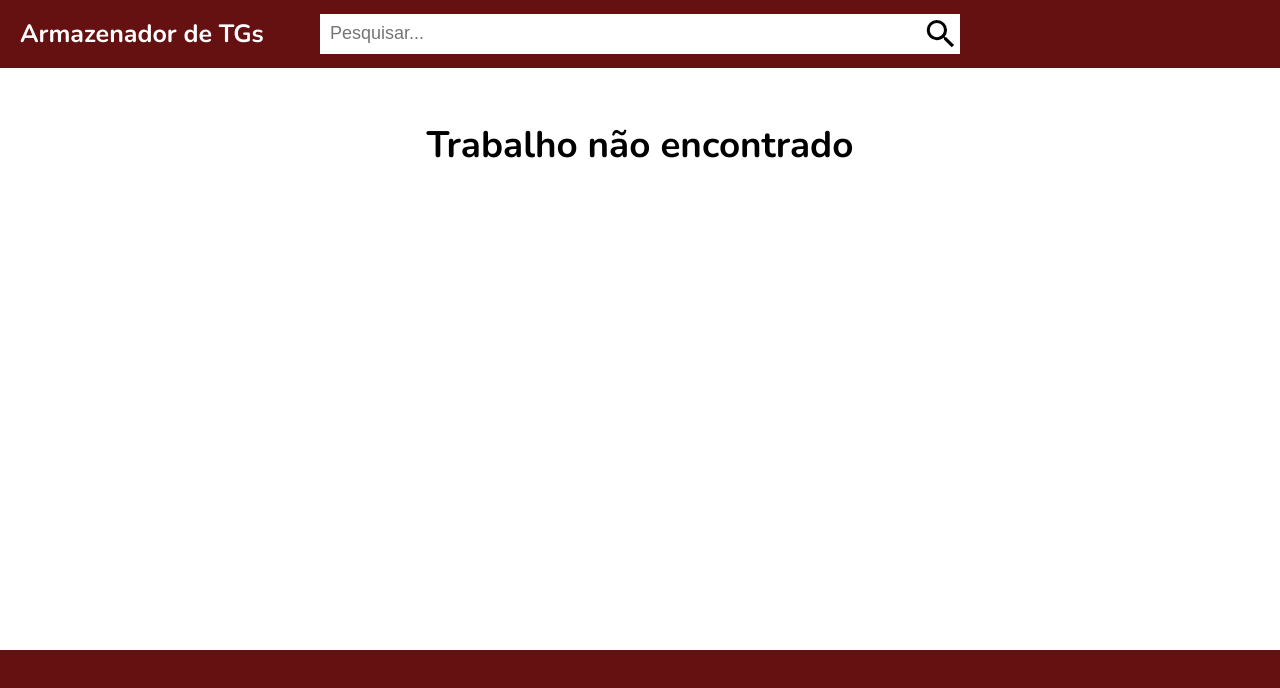
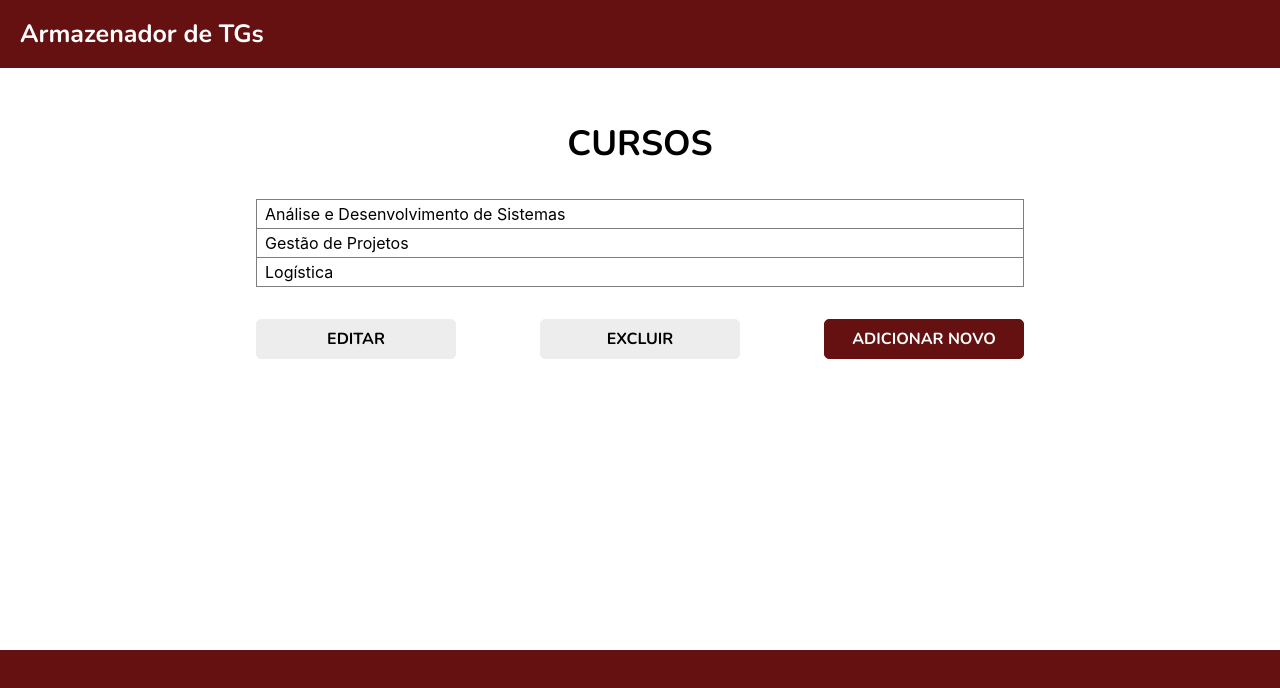
Before and after one commit to RezenDeveloper/Astec, a Next.js app: page /admin/cursos in a window 1280 px wide. Before the commit this address had no page. Shown: the top 688 px of the page. Built offline with nearby package versions, Linux system fonts and the light colour scheme.

Commit message:
Start subject page

```diff
--- a/src/database/subject.ts
+++ b/src/database/subject.ts
@@ -1,16 +1,19 @@
 export const getAllSubjects = () => {
   return [
     {
-      value: 'Teste',
-      id: 'teste'
+      title: 'Análise e Desenvolvimento de Sistemas',
+      description: '',
+      id: 'ads'
     },
     {
-      value: 'Teste 2',
-      id: 'teste2'
+      title: 'Gestão de Projetos',
+      description: '',
+      id: 'gp'
     },
     {
-      value: 'Teste 3',
-      id: 'teste3'
+      title: 'Logística',
+      description: '',
+      id: 'l'
     }
   ]
 }
--- /dev/null
+++ b/src/pages/admin/cursos.tsx
@@ -0,0 +1,136 @@
+import Head from 'next/head'
+
+import { Header } from '../../components/Header'
+
+import styles from '../../styles/admin-subjects.module.scss'
+import Footer from '../../components/Footer'
+import { GetStaticProps } from 'next'
+import { getAllSubjects } from '../../database/subject'
+import AdminError from './trabalho/erro'
+import { useEffect, useState } from 'react'
+import { handleSelectKeyPress } from '../../utils/acessibility'
+import { TextBox, TextInput } from '../../components/Inputs'
+
+interface SubjectsProps {
+  subjectList: Subject[] | null
+}
+
+type ActionTypes = 'NEW' | 'EDIT'
+
+const Subjects = ({ subjectList }: SubjectsProps) => {
+
+  const [selecteAction, setSelectedAction] = useState<ActionTypes>()
+
+  const [selectedSubject, setSelectedSubject] = useState<string>()
+
+  const [title, setTitle] = useState('')
+  const [description, setDescription] = useState('')
+
+
+  useEffect(() => {
+    if(selectedSubject) setSelectedAction(undefined)
+  }, [selectedSubject])
+
+  if (!subjectList) return <AdminError />
+
+  const handleEditSubject = () => {
+    const selected = subjectList.find(subject => subject.id === selectedSubject)
+    if(!selected) return
+    setSelectedAction('EDIT')
+    setTitle(selected.title)
+    setDescription(selected.description)
+  }
+
+  const handleAddSubject = () => {
+    setSelectedAction('NEW')
+    setSelectedSubject(undefined)
+    setTitle('')
+    setDescription('')
+  }
+
+  return (
+    <>
+      <Head>
+        <title>Adicionar Cursos</title>
+      </Head>
+      <Header hideSearch={true} />
+      <main className={styles['container']}>
+        <h1 className={styles['title']}>Cursos</h1>
+        <ul className={styles['subject-list']} aria-activedescendant={selectedSubject} tabIndex={-1}>
+          {subjectList.map(subject => (
+            <li
+              key={subject.id}
+              tabIndex={0}
+              onKeyPress={(e) => handleSelectKeyPress(e, () => setSelectedSubject(subject.id))}
+              role={'option'}
+              aria-selected={subject.id === selectedSubject}
+              className={`${styles['subject-list--item']} ${subject.id === selectedSubject ? styles['active'] : ''}`}
+              onClick={() => setSelectedSubject(subject.id)}
+            >
+              {subject.title}
+            </li>
+          ))}
+        </ul>
+        <div className={styles['buttons-container']}>
+          <button
+            className={!selectedSubject || selecteAction === 'EDIT' ? styles['disabled'] : ''}
+            disabled={!selectedSubject || selecteAction === 'EDIT'}
+            onClick={handleEditSubject}
+          >
+            Editar
+          </button>
+          <button
+            className={!selectedSubject ? styles['disabled'] : ''}
+            disabled={!selectedSubject}
+          >
+            Excluir
+          </button>
+          <button
+            className={selecteAction === 'NEW' ? styles['disabled'] : ''}
+            disabled={selecteAction === 'NEW'}
+            onClick={handleAddSubject}
+          >
+            Adicionar Novo
+          </button>
+        </div>
+        {!!selecteAction && (
+          <div className={styles['add-container']}>
+            <h2>{selecteAction === 'EDIT' ? 'Editar curso selecionado' : 'Adicionar novo curso'}</h2>
+            <TextInput
+              id='title'
+              label='Titulo'
+              className={styles['title-input']}
+              onChange={(e) => setTitle(e.target.value)}
+              value={title}
+            />
+            <TextBox
+              id='description'
+              label='Descrição'
+              className={styles['desc-input']}
+              onChange={(e) => setDescription(e.target.value)}
+              value={description}
+            />
+            <div className={styles['buttons-container']}>
+              <button
+                className={styles['save-button']
+              }>
+                Salvar
+              </button>
+            </div>
+          </div>
+        )}
+      </main>
+      <Footer />
+    </>
+  )
+}
+
+export const getStaticProps: GetStaticProps<SubjectsProps> = async () => {
+  return {
+    props: {
+      subjectList: getAllSubjects(),
+    },
+  }
+}
+
+export default Subjects
--- a/src/pages/admin/trabalho/novo.tsx
+++ b/src/pages/admin/trabalho/novo.tsx
@@ -150,7 +150,7 @@ const New = ({ yearList, subjectList }: NewProps) => {
               className={`${styles['subject-input']} ${subjectError}`}
               placeholder={'Analise e desenvolvimento de sistemas'}
               selectedId={subject}
-              valueList={subjectList}
+              valueList={subjectList.map(subject => ({ id: subject.id, value: subject.title }))}
               onChange={(id) => setSubject(id)}
             >
               <Link href={'/admin/cursos'}>Adicionar mais cursos</Link>
--- /dev/null
+++ b/src/styles/admin-subjects.module.scss
@@ -0,0 +1,60 @@
+@import './variables';
+@import './mixins';
+
+.container {
+  margin: $header-height 20% 0;
+  height: $full-height;
+  .title {
+    margin: 0;
+    font-size: 2.19rem;
+    padding-top: 50px;
+    text-align: center;
+    text-transform: uppercase;
+  }
+
+  button {
+    @include buttonPrimary();
+    min-width: 200px;
+  }
+
+  .subject-list {
+    margin: 32px 0;
+    padding: 0;
+    list-style: none;
+    border: 1px solid $placeholder;
+    li {
+      cursor: pointer;
+      padding: 4px 8px;
+      &.active {
+        background-color: $secundary;
+        color: #fff;
+      }
+      &:hover:not(.active) {
+        background-color: $dark-gray;
+        color: #000;
+      }
+      &:not(:first-child) {
+        border-top: 1px solid $placeholder;
+      }
+    }
+  }
+
+  .buttons-container {
+    display: flex;
+    justify-content: space-between;
+  }
+
+  .add-container {
+    margin-top: 32px;
+    h2 {
+      text-align: center;
+      text-transform: uppercase;
+    }
+    .desc-input {
+      margin-top: 16px;
+    }
+    .save-button {
+      margin: 16px auto;
+    }
+  }
+}
--- a/src/styles/mixins.scss
+++ b/src/styles/mixins.scss
@@ -51,7 +51,14 @@
   padding: 8px 16px;
   cursor: pointer;
 
-  &:hover {
+  &.disabled {
+    background-color: $disabled;
+    border-color: $disabled;
+    color: black;
+    cursor: not-allowed;
+  }
+
+  &:hover:not(.disabled) {
     filter: brightness(125%);
   }
   &:focus, &:active {
--- a/src/styles/variables.scss
+++ b/src/styles/variables.scss
@@ -1,5 +1,6 @@
 $white: #fff;
 $gray: #f9f9f9;
+$disabled: #ededed;
 $dark-gray: #D4D4D4;
 $transparent-gray: rgba(172, 172, 172, 0.49);
 $placeholder: #7D7D7D;
--- a/src/typings/global.d.ts
+++ b/src/typings/global.d.ts
@@ -1,6 +1,7 @@
 interface Subject {
   id: string
-  value: string
+  title: string
+  description: string
 }
 
 interface Year {
--- /dev/null
+++ b/src/utils/acessibility.ts
@@ -0,0 +1,12 @@
+import { KeyboardEvent } from "react"
+
+export const handleSelectKeyPress = (e:KeyboardEvent<HTMLLIElement>, callback:() => void) => {
+  switch (e.key) {
+    case " ":
+    case "SpaceBar":
+    case "Enter":
+      e.preventDefault()
+      callback()
+      break
+  }
+}
```
